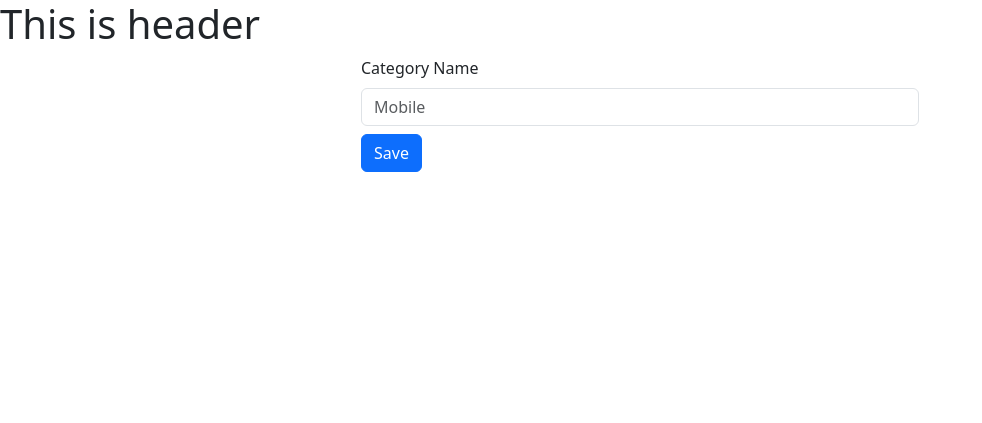
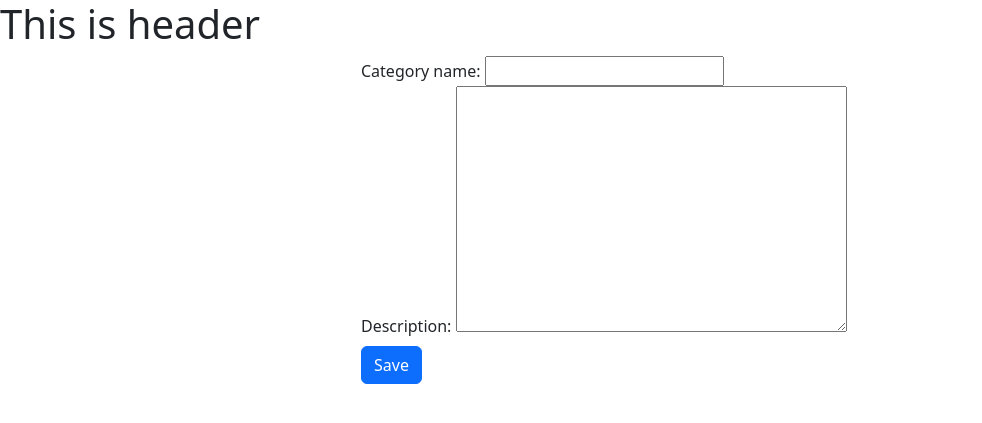
Before and after one commit to sacheen59/Devsign-batch-4-django, a Django app: page /product/add-category/ in a window 1280 px wide. Shown: the top 423 px of the page, without its empty margins (0-982 px from the left). Run offline with Django 5.2, Linux system fonts and the light colour scheme.

Commit message:
django forms

```diff
--- /dev/null
+++ b/product/forms.py
@@ -0,0 +1,24 @@
+from django import forms
+from .models import Category
+
+# there are two type of forms in django
+# Form => each field should be defined by us
+# ModelForm => Form is generated on the basis of model that we defined
+
+# normal form
+# class CategoryForm(forms.Form):
+#     category_name = forms.CharField(max_length=200, required=True, label="Name of Category")
+
+# model form
+
+class CategoryForm(forms.ModelForm):
+    # price = forms.IntegerField()
+
+    class Meta:
+        model = Category
+        fields = ["category_name","description"]
+        # fields = "__all__"
+        # exclude = ["description"]
+
+
+# {'category_name' : value}
--- a/product/models.py
+++ b/product/models.py
@@ -2,6 +2,7 @@ from django.db import models
 
 class Category(models.Model):
     category_name = models.CharField(max_length=100)
+    description = models.TextField(blank=True, null=True)
     created_at = models.DateTimeField(auto_now_add=True)
     updated_at = models.DateTimeField(auto_now=True)
 
--- a/product/templates/product/add_category.html
+++ b/product/templates/product/add_category.html
@@ -9,11 +9,10 @@ Add Category
     <div class="container">
         <div class="d-flex justify-content-center align-items-center">
             <div class="col-md-6">
-                <form action="{% url 'add_category' %}" method="post">
+                <form method="post">
                     {% csrf_token %}
                     <div class="mb-3">
-                        <label for="category_name" class="form-label">Category Name</label>
-                        <input type="text" placeholder="Mobile" name="category_name" class="form-control" id="category_name" aria-describedby="emailHelp">
+                        {{form}}
                         <button type="submit" class="btn btn-primary mt-2">
                             Save
                         </button>
--- a/product/urls.py
+++ b/product/urls.py
@@ -11,3 +11,4 @@ urlpatterns = [
 ]
 
 # localhost:8000/delete-category/
+#
--- a/product/views.py
+++ b/product/views.py
@@ -1,6 +1,7 @@
 from django.shortcuts import render,redirect
 from django.http import HttpResponse
 from .models import Category
+from .forms import CategoryForm
 
 # Create your views here.
 
@@ -99,13 +100,20 @@ def get_all_categories(request):
     })
 
 def add_category(request):
+    # if request.method == "POST":
+    #     category_name = request.POST.get('category_name')
+    #     category = Category.objects.create(category_name=category_name)
+    #     category.save()
+    #     return redirect("category_list")
     if request.method == "POST":
-        category_name = request.POST.get('category_name')
-        category = Category.objects.create(category_name=category_name)
-        category.save()
-        return redirect("category_list")
+        form = CategoryForm(request.POST)
+        if form.is_valid():
+            form.save()
+            return redirect("category_list")
 
-    return render(request, "product/add_category.html")
+    return render(request, "product/add_category.html", {
+        "form": CategoryForm
+    })
 
 def delete_category(request, category_id):
     try:
```
Also changed, not shown: db.sqlite3, product/migrations/0002_category_description.py (added), product/migrations/0003_alter_category_description.py (added).
